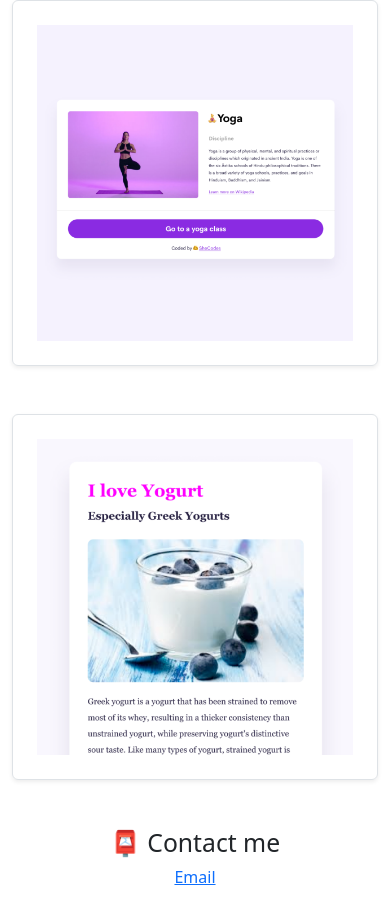
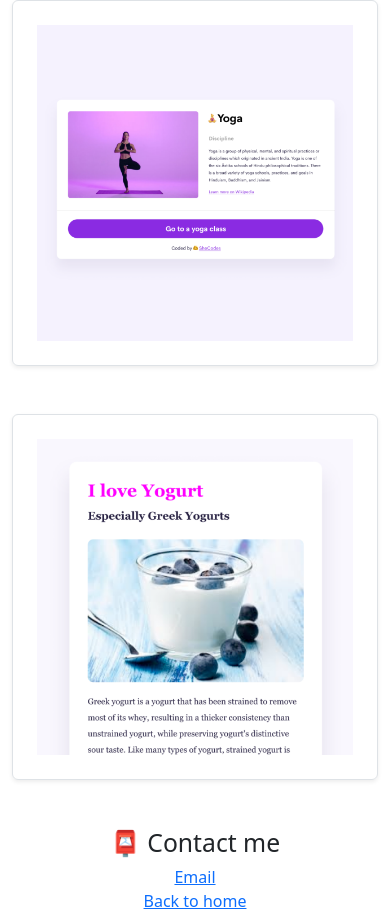
Before and after one commit to relseykichards/responsive-webpage-example, a plain HTML site: page about.html in a window 390 px wide. Shown: the part 969-1882 px from the top of the page. Before the commit the page ends 1858 px from the top, so only its background shows below. Drawn offline with nearby package versions, Linux system fonts and the light colour scheme.

Commit message:
added footer to about page

```diff
--- a/about.html
+++ b/about.html
@@ -117,6 +117,7 @@
           Email
         </a>
       </div>
+      <footer class="d-block d-md-none"><a href="/">Back to home</a></footer>
     </div>
   </body>
 </html>
```
